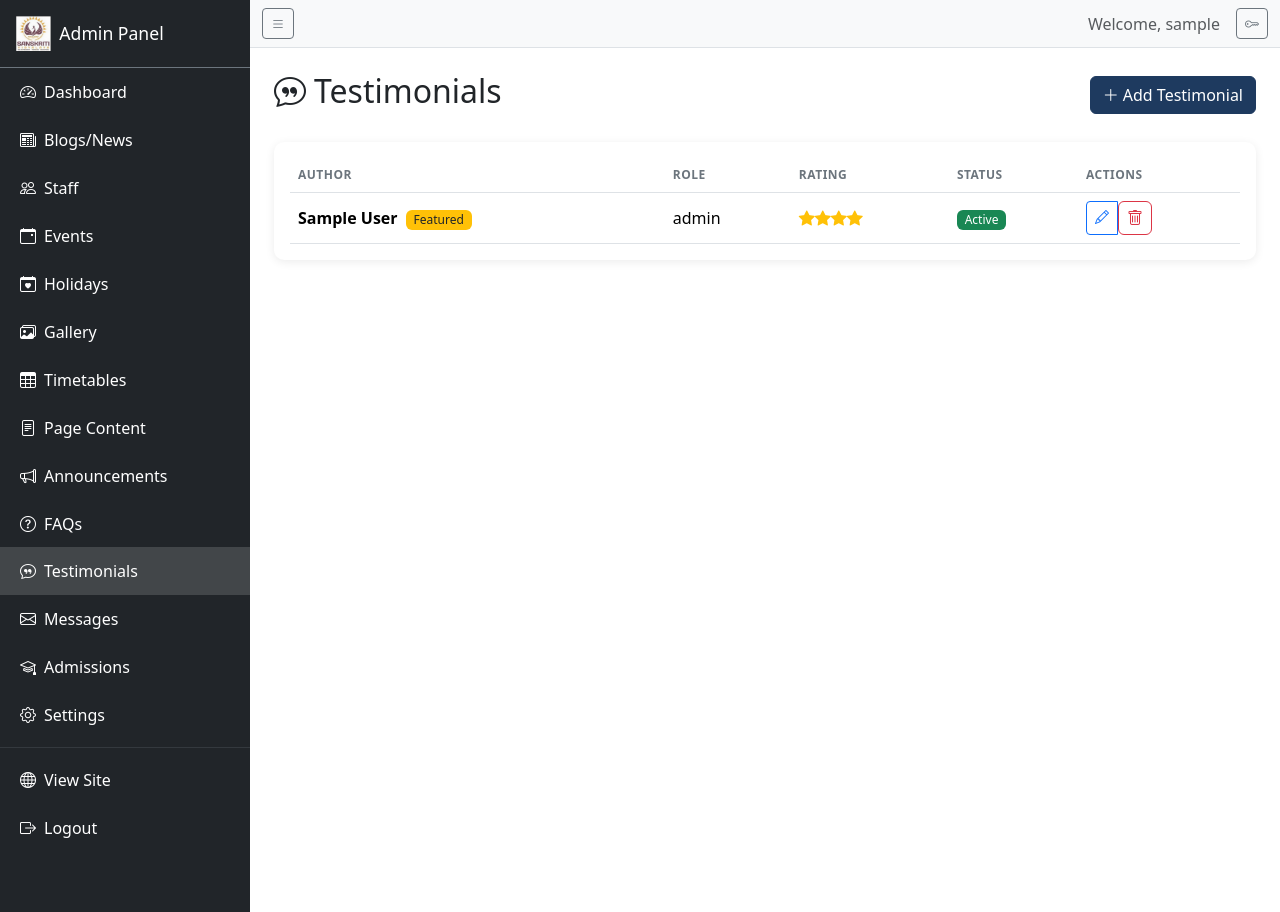
After one commit to amruthamodela06/sanskriti-vidyalaya, a Flask app: page /admin/testimonials in a window 1280 px wide. The commit adds this page. Run offline with Flask 3, Linux system fonts and the light colour scheme; a user stored in the database is signed in; tables that the repository leaves empty hold one stand-in row (values such as "Sample post"); some libraries are stand-ins or nearby versions.

Commit message:
feat(admin): add Testimonials management form, CRUD routes, and templates

```diff
--- a/app/routes/admin.py
+++ b/app/routes/admin.py
@@ -6,7 +6,7 @@ from flask_login import login_required, current_user
 from app.extensions import db
 from app.models import (User, Blog, Event, Holiday, GalleryAlbum, GalleryPhoto,
                        Timetable, StaticContent, Announcement, ContactMessage, Setting, Staff,
-                       AdmissionInquiry, FAQ)
+                       AdmissionInquiry, FAQ, Testimonial)
 from app.forms.blog import BlogForm
 from app.forms.event import EventForm, HolidayForm
 from app.forms.gallery import AlbumForm, PhotoUploadForm, PhotoEditForm
@@ -14,6 +14,7 @@ from app.forms.content import StaticContentForm, AnnouncementForm, TimetableForm
 from app.forms.contact import MessageReplyForm
 from app.forms.staff import StaffForm
 from app.forms.faq import FAQForm
+from app.forms.testimonial import TestimonialForm
 from app.utils.decorators import admin_required
 from app.utils.helpers import save_uploaded_file, generate_slug, delete_file
 
@@ -965,3 +966,61 @@ def faq_delete(id):
     db.session.commit()
     flash('FAQ deleted successfully.', 'success')
     return redirect(url_for('admin.faqs_list'))
+
+
+# ============================================
+# Testimonials Management
+# ============================================
+@admin_bp.route('/testimonials')
+@admin_required
+def testimonials_list():
+    testimonials = Testimonial.query.order_by(Testimonial.created_at.desc()).all()
+    return render_template('admin/testimonials/list.html', testimonials=testimonials)
+
+
+@admin_bp.route('/testimonials/new', methods=['GET', 'POST'])
+@admin_required
+def testimonial_create():
+    form = TestimonialForm()
+    if form.validate_on_submit():
+        testimonial = Testimonial(
+            author_name=form.author_name.data,
+            role=form.role.data,
+            quote=form.quote.data,
+            rating=form.rating.data,
+            is_featured=form.is_featured.data,
+            is_active=form.is_active.data
+        )
+        db.session.add(testimonial)
+        db.session.commit()
+        flash('Testimonial added successfully.', 'success')
+        return redirect(url_for('admin.testimonials_list'))
+    return render_template('admin/testimonials/form.html', form=form, title='Add Testimonial')
+
+
+@admin_bp.route('/testimonials/<int:id>/edit', methods=['GET', 'POST'])
+@admin_required
+def testimonial_edit(id):
+    testimonial = Testimonial.query.get_or_404(id)
+    form = TestimonialForm(obj=testimonial)
+    if form.validate_on_submit():
+        testimonial.author_name = form.author_name.data
+        testimonial.role = form.role.data
+        testimonial.quote = form.quote.data
+        testimonial.rating = form.rating.data
+        testimonial.is_featured = form.is_featured.data
+        testimonial.is_active = form.is_active.data
+        db.session.commit()
+        flash('Testimonial updated successfully.', 'success')
+        return redirect(url_for('admin.testimonials_list'))
+    return render_template('admin/testimonials/form.html', form=form, title='Edit Testimonial', testimonial=testimonial)
+
+
+@admin_bp.route('/testimonials/<int:id>/delete', methods=['POST'])
+@admin_required
+def testimonial_delete(id):
+    testimonial = Testimonial.query.get_or_404(id)
+    db.session.delete(testimonial)
+    db.session.commit()
+    flash('Testimonial deleted successfully.', 'success')
+    return redirect(url_for('admin.testimonials_list'))
--- a/app/templates/admin/base_admin.html
+++ b/app/templates/admin/base_admin.html
@@ -50,6 +50,9 @@
                 </a>
                 <a href="{{ url_for('admin.faqs_list') }}" class="list-group-item list-group-item-action bg-dark text-white border-0 {{ 'active' if 'faq' in request.endpoint }}">
                     <i class="bi bi-question-circle me-2"></i>FAQs
+                </a>
+                <a href="{{ url_for('admin.testimonials_list') }}" class="list-group-item list-group-item-action bg-dark text-white border-0 {{ 'active' if 'testimonial' in request.endpoint }}">
+                    <i class="bi bi-chat-quote me-2"></i>Testimonials
                 </a>
                 <a href="{{ url_for('admin.messages_list') }}" class="list-group-item list-group-item-action bg-dark text-white border-0 d-flex justify-content-between align-items-center {{ 'active' if 'message' in request.endpoint }}">
                     <span><i class="bi bi-envelope me-2"></i>Messages</span>
--- /dev/null
+++ b/app/templates/admin/testimonials/list.html
@@ -0,0 +1,62 @@
+{% extends "admin/base_admin.html" %}
+
+{% block title %}Testimonials{% endblock %}
+
+{% block content %}
+<div class="d-flex justify-content-between align-items-center mb-4">
+    <h2><i class="bi bi-chat-quote me-2"></i>Testimonials</h2>
+    <a href="{{ url_for('admin.testimonial_create') }}" class="btn btn-primary">
+        <i class="bi bi-plus-lg me-1"></i>Add Testimonial
+    </a>
+</div>
+
+<div class="card">
+    <div class="card-body">
+        {% if testimonials %}
+        <div class="table-responsive">
+            <table class="table table-hover">
+                <thead>
+                    <tr>
+                        <th>Author</th>
+                        <th>Role</th>
+                        <th>Rating</th>
+                        <th>Status</th>
+                        <th>Actions</th>
+                    </tr>
+                </thead>
+                <tbody>
+                    {% for item in testimonials %}
+                    <tr>
+                        <td>
+                            <strong>{{ item.author_name }}</strong>
+                            {% if item.is_featured %}<span class="badge bg-warning text-dark ms-1">Featured</span>{% endif %}
+                        </td>
+                        <td>{{ item.role }}</td>
+                        <td>
+                            {% for _ in range(item.rating or 5) %}<i class="bi bi-star-fill text-warning"></i>{% endfor %}
+                        </td>
+                        <td><span class="badge bg-{{ 'success' if item.is_active else 'secondary' }}">{{ 'Active' if item.is_active else 'Inactive' }}</span></td>
+                        <td>
+                            <div class="btn-group btn-group-sm">
+                                <a href="{{ url_for('admin.testimonial_edit', id=item.id) }}" class="btn btn-outline-primary"><i class="bi bi-pencil"></i></a>
+                                <form action="{{ url_for('admin.testimonial_delete', id=item.id) }}" method="POST" class="d-inline" onsubmit="return confirm('Delete this testimonial?');">
+                                    <input type="hidden" name="csrf_token" value="{{ csrf_token() }}">
+                                    <button type="submit" class="btn btn-outline-danger"><i class="bi bi-trash"></i></button>
+                                </form>
+                            </div>
+                        </td>
+                    </tr>
+                    {% endfor %}
+                </tbody>
+            </table>
+        </div>
+        {% else %}
+        <div class="text-center py-5">
+            <i class="bi bi-chat-quote display-1 text-muted"></i>
+            <h4 class="mt-3">No Testimonials Yet</h4>
+            <a href="{{ url_for('admin.testimonial_create') }}" class="btn btn-primary mt-2"><i class="bi bi-plus-lg me-1"></i>Add First Testimonial</a>
+        </div>
+        {% endif %}
+    </div>
+</div>
+{% endblock %}
```
Also changed, not shown: app/forms/testimonial.py (added, +20 -0 lines), app/templates/admin/testimonials/form.html (added, +50 -0 lines).
